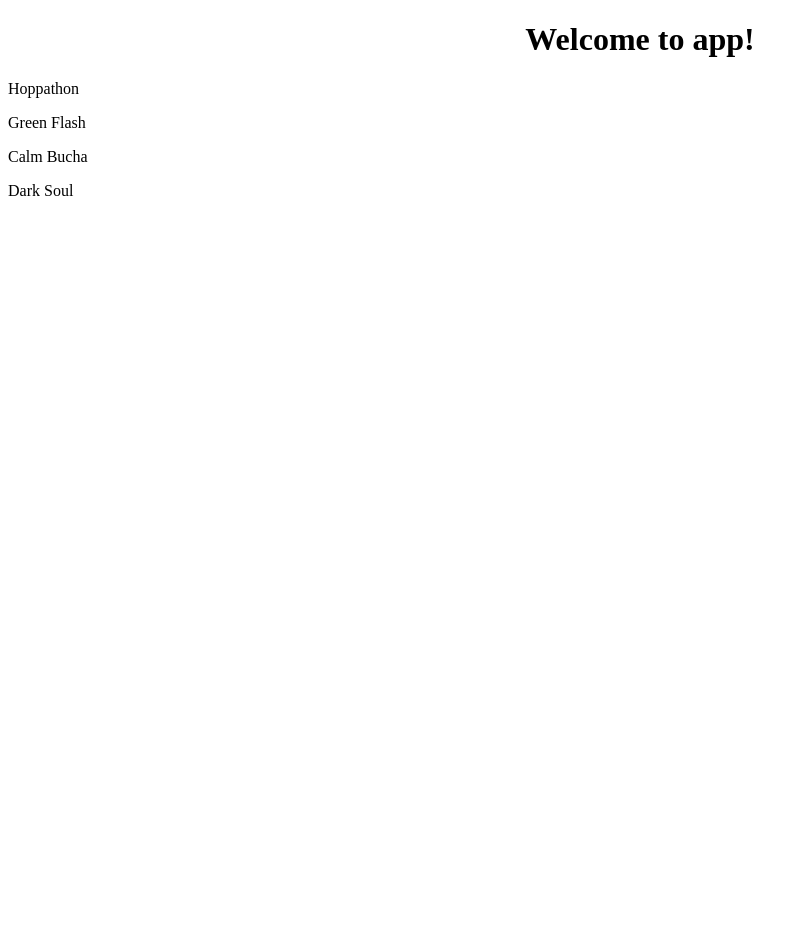
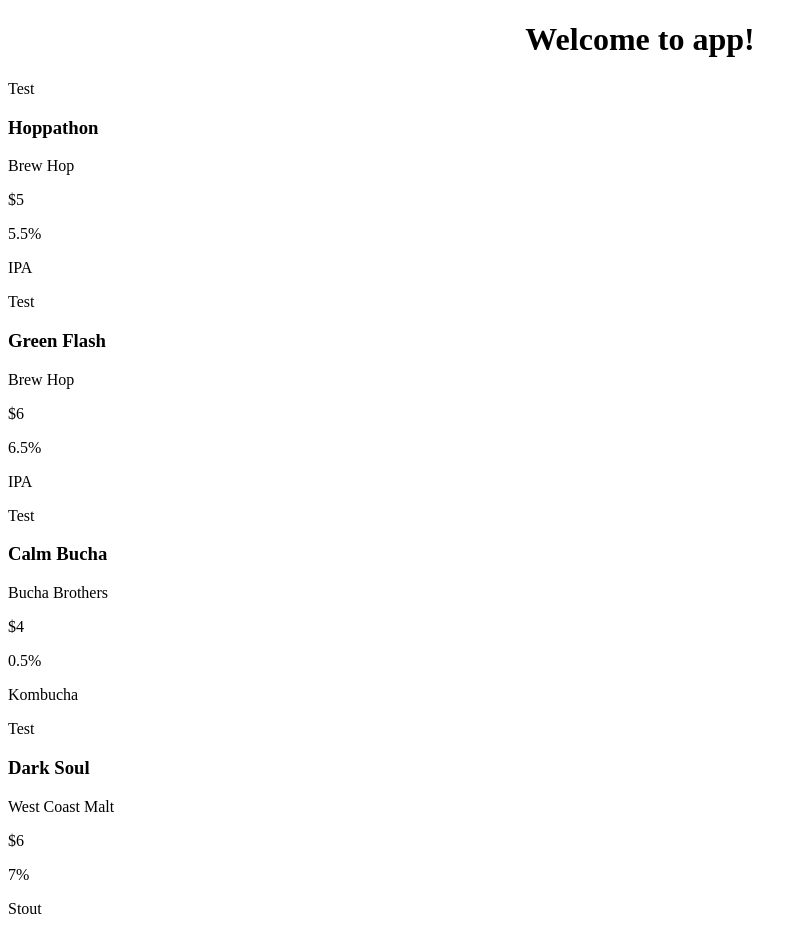
Before and after one commit to evan-mcconnell/angular-tap-room, an Angular app: page / in a window 1280 px wide. Shown: the whole page, without its empty margins (0-807 px from the left). Before the commit the page ends 800 px from the top, so only its background shows below. Built offline with nearby package versions, Linux system fonts and the light colour scheme.

Commit message:
add iterator for keg component

```diff
--- a/src/app/keg-list/keg-list.component.html
+++ b/src/app/keg-list/keg-list.component.html
@@ -1,4 +1,3 @@
 <div class="keg-list" >
-  <app-keg *ngFor="let keg of kegs" [data]="keg">
-  </app-keg>
+  <app-keg *ngFor="let keg of kegs" [data]="keg"></app-keg>
 </div>
--- a/src/app/keg-list/keg-list.component.ts
+++ b/src/app/keg-list/keg-list.component.ts
@@ -8,17 +8,17 @@ import { kegData } from '../keg/keg-data';
   templateUrl: './keg-list.component.html',
   styleUrls: ['./keg-list.component.css']
 })
-export class KegListComponent implements OnInit {
-  public kegs= kegData;
-  constructor() { }
-  ngOnInit() {
-    // this.getKegs();
-    console.log(this.kegs);
+export class KegListComponent{
+  public kegs: Keg[] = kegData;
+  constructor() {
   }
+  // ngOnInit() {
+  //   this.getKegs();
+  //   console.log(this.kegs);
+  // }
   // getKegs() {
-  //   for ( let keg of kegData) {
-  //     this.kegs.push(new KegComponent(keg));
+  //   for (let keg of kegData) {
+  //     this.kegs.push(new Keg());
   //   }
   // }
-
 }
--- a/src/app/keg/keg.component.html
+++ b/src/app/keg/keg.component.html
@@ -1,3 +1,10 @@
-<p>
-  {{data.name}}
-</p>
+
+<div>
+  <p>Test</p>
+  <h3>{{data.name}}</h3>
+  <p>{{data.brand}}</p>
+  <p>${{data.price}}</p>
+  <p>{{data.alcoholContent}}%</p>
+  <p>{{data.type}}</p>
+  <p>{{data.pints}}</p>
+</div>
--- a/src/app/keg/keg.component.ts
+++ b/src/app/keg/keg.component.ts
@@ -8,17 +8,13 @@ import { Keg } from '../models/kegModel';
 })
 
 export class KegComponent implements OnInit {
-  // public pints: number = 124;
-  public name: string;
-  public brand: string;
-  public price: number;
-  public alcoholContent: number;
-  public type: string;
-  @Input() data:Keg;
-  constructor() {
-  }
+  public pints: number = 124;
+  @Input() data: Keg;
+  constructor() {}
 
   ngOnInit() {
   }
 
+
+
 }
```
